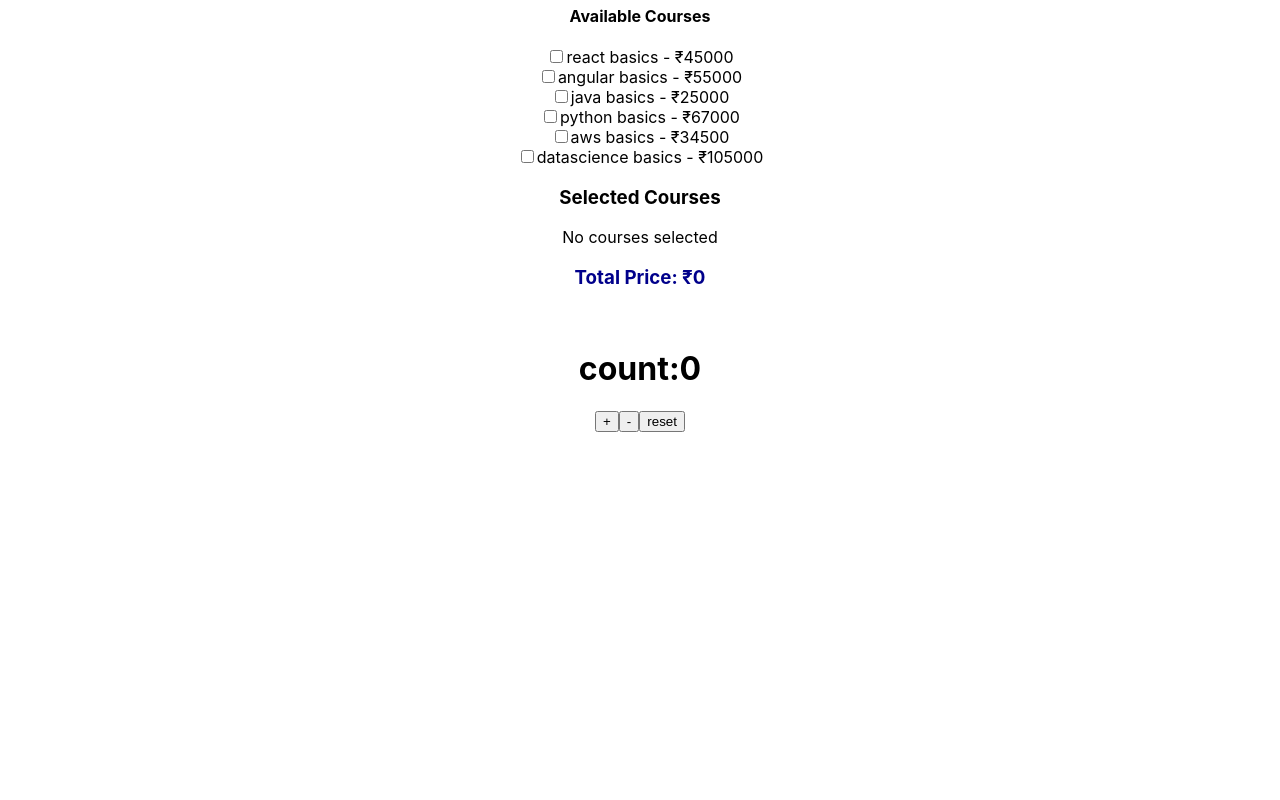
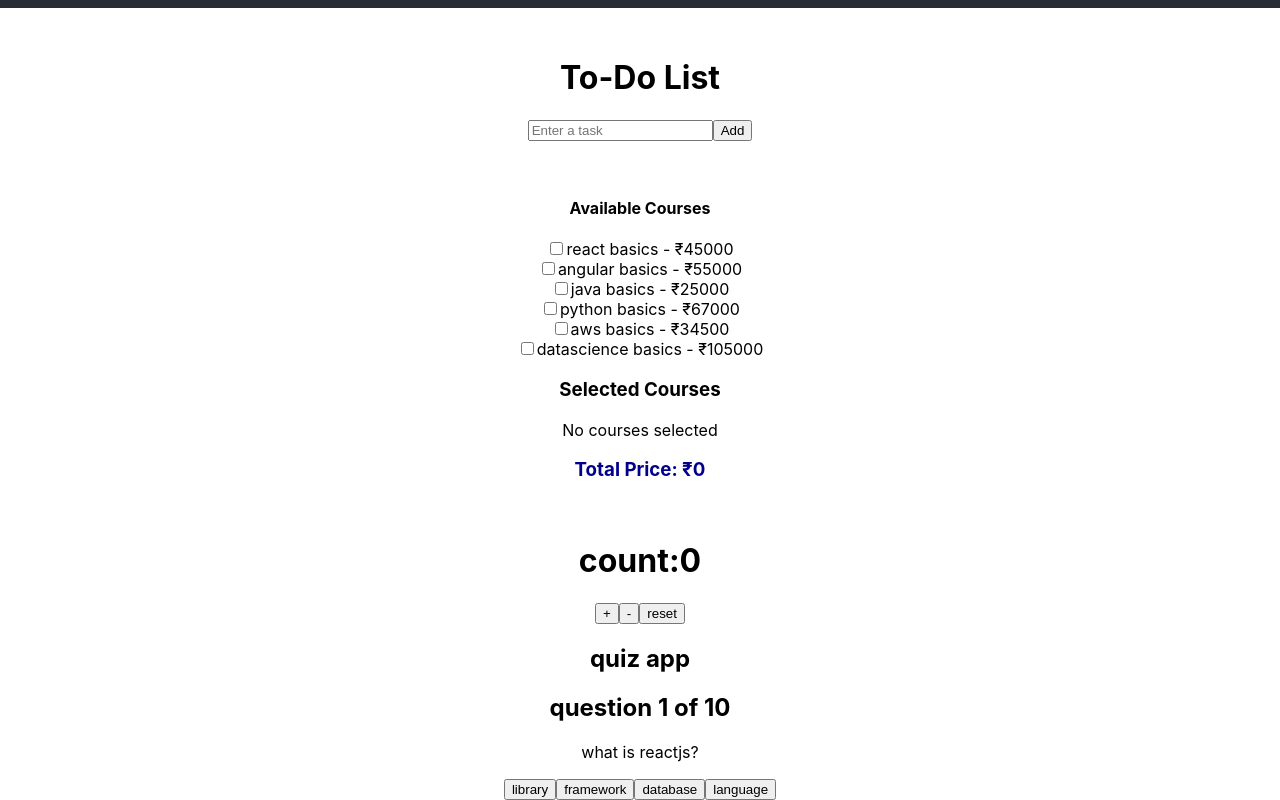
Before and after one commit to hariprasadpantrangam/lakshmichenchu, a React (Create React App) app in the folder onlinemovies/: page / in a window 1280 px wide. Shown: the part 984-1784 px from the top of the page. Before the commit the page ends 1416 px from the top, so only its background shows below. Built offline with nearby package versions, Linux system fonts and the light colour scheme.

Commit message:
image added

```diff
--- a/onlinemovies/src/App.js
+++ b/onlinemovies/src/App.js
@@ -3,12 +3,15 @@ import './App.css';
 import Todolist from './Todolist';
 import Courseselector from './Courseselector';
 import Counter from './Counter';
+import Quizapp from './Quizapp';
+import Myimage from './hari.jpeg';
 
 function App() {
   return (
     <div className="App">
       <header className="App-header">
         <img src={logo} className="App-logo" alt="logo" />
+          <img src={Myimage}  alt="harimage" />
         <h1 style={{backgroundColor:'deeppink',color:'white'}}>HARIPRAASAD SOFTWARE SOLUTIONS</h1>
         <h3 style={{backgroundColor:'goldenrod',color:'white'}}>madhapur,hyderabad,telangana</h3>
         <marquee style={{backgroundColor:'blue',color:'white'}}>for services contact:9573572830</marquee>
@@ -25,6 +28,7 @@ function App() {
       <Todolist />
       <Courseselector />
       <Counter />
+      <Quizapp />
     </div>
   );
 }
--- /dev/null
+++ b/onlinemovies/src/Quizapp.js
@@ -0,0 +1,115 @@
+import React,{useState} from "react";
+
+function Quizapp()
+{
+
+    const quizdata=[
+        {
+            question: "what is reactjs?",
+            options:["library","framework","database","language"],
+            answer: "library",
+        },
+        {
+            question: "which hook is used for statemanagement?",
+            options:["useeffect","usestate","usereducer","usememo"],
+            answer: "usestate",
+        },
+
+         {
+            question: "who was developed reactjs?",
+            options:["google","facebook","microsoft","amazon"],
+            answer: "facebook",
+        },
+
+          {
+            question: "who is our deputy cm of andhrapradesh?",
+            options:["pavankalyan","roja","chiranjeevi","kodali nani"],
+            answer: "pavankalyan",
+        },
+
+          {
+            question: "in which state is dhrmastala",
+            options:["chennai","kerala","karnataka","delhi"],
+            answer: "karnataka",
+        },
+
+          {
+            question: "what is capital of india",
+            options:["chennai","delhi","karnataka","hyd"],
+            answer: "delhi",
+        },
+
+          {
+            question: "who was taken highest national awards in india",
+            options:["chiranjeevi","kamalhasan","amitabh bachan","rajanikanth"],
+            answer: "kamalhasan",
+        },
+          {
+            question: "who was first invented computer",
+            options:["charlesbabbage","milton","mahindra","stevejacobs"],
+            answer: "charlesbabbage",
+        },
+
+        {
+            question: "who was ceo of microsoft",
+            options:["manohar","ramurthy","satyanadella","jacob"],
+            answer: "satyanadella",
+        },
+
+        {
+            question: "who was achieved 100 centuries in cricket ",
+            options:["dhoni","sehwag","ganguly","sachin"],
+            answer: "sachin",
+        },
+
+    ];
+    const[currentindex,setCurrentindex]=useState(0);
+    const[score,setScore]=useState(0);
+    const[isfinished,setIsfinished]=useState(false);
+
+    const handleanswerclick=(option)=>{
+        if(option=== quizdata[currentindex].answer)
+        {
+            setScore(score+1);
+        }
+
+        if(currentindex+1 < quizdata.length)
+            {
+            setCurrentindex(currentindex+1);
+        }
+        else{
+            setIsfinished(true);
+        }
+    }
+
+    const restartquiz=()=>
+    {
+        setCurrentindex(0);
+        setScore(0);
+        setIsfinished(false);
+    }
+    return(
+    <div>
+    <h2>quiz app</h2>
+    {
+        isfinished ? (
+            <div>
+            <h2>your score {score} /{quizdata.length}</h2>
+            <button onClick={restartquiz}>restart quiz</button>
+            </div>
+        ) : (
+
+        <div>
+        <h2>question {currentindex+1} of {quizdata.length}</h2>
+        <p>{quizdata[currentindex].question}</p>
+        {quizdata[currentindex].options.map((option)=>(
+            <button key={option} onClick={()=>handleanswerclick(option)}>{option}</button>
+        ))}
+        </div>
+   ) }
+    </div>
+    )
+
+}
+
+export default Quizapp;
```
Also changed, not shown: onlinemovies/public/hari.jpeg (added).
